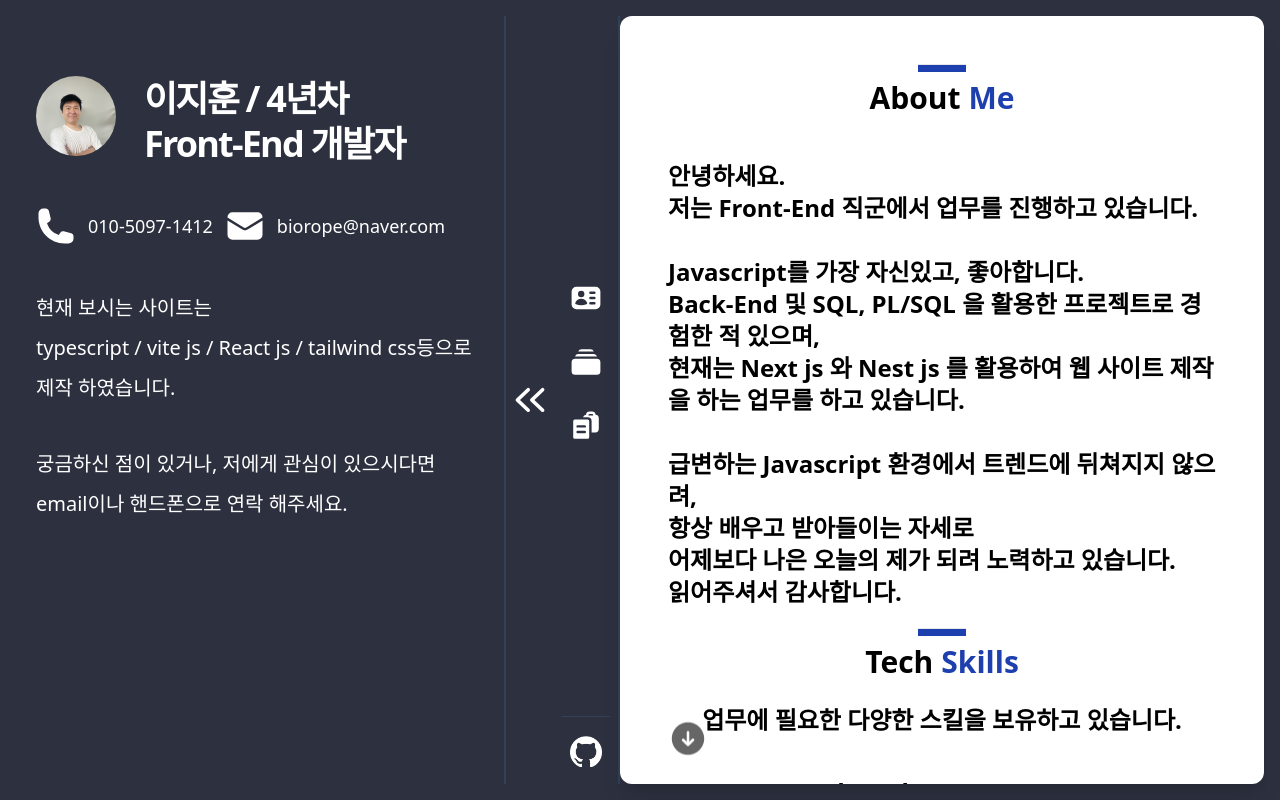
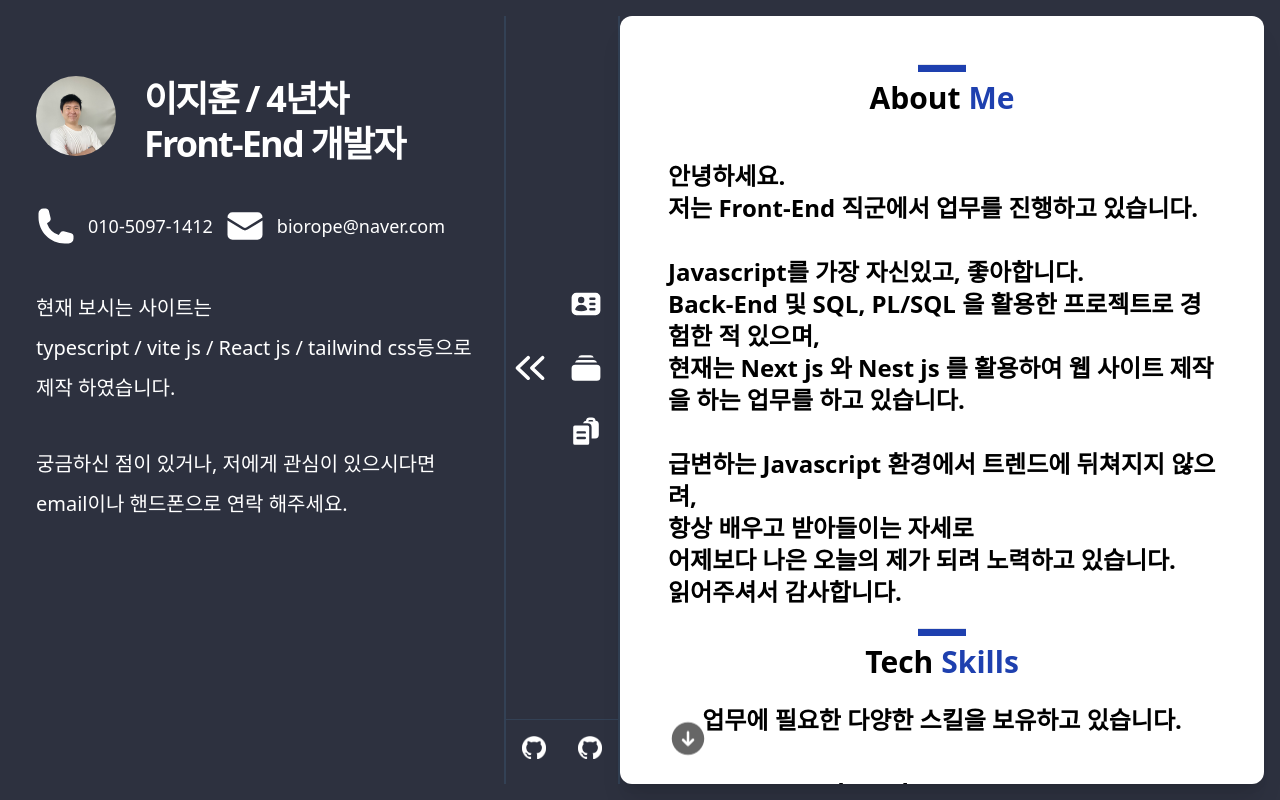
Before and after one commit to J-Huni/portfolio, a React (Vite) app: page / in a window 1280 px wide. Built offline with nearby package versions, Linux system fonts and the light colour scheme; the HTML template or start-up script is replaced by a standard one.

Commit message:
feat: install zustand

```diff
--- a/package.json
+++ b/package.json
@@ -14,7 +14,8 @@
     "framer-motion": "^10.16.4",
     "react": "^18.2.0",
     "react-dom": "^18.2.0",
-    "react-pageflip": "^2.0.3"
+    "react-pageflip": "^2.0.3",
+    "zustand": "^4.4.4"
   },
   "devDependencies": {
     "@commitlint/cli": "^17.7.1",
--- a/src/components/@base/MenuItem.tsx
+++ b/src/components/@base/MenuItem.tsx
@@ -1,8 +1,9 @@
 import React, { useCallback, useRef } from 'react'
+import { Menus } from '../../types/common'
 
 interface Props {
   icon: React.ReactNode
-  tooltip: string
+  tooltip: Menus | 'GITHUB' | 'LINKED IN'
   handleClick?: () => void
 }
 
@@ -26,7 +27,7 @@ const MenuItem = ({ icon, tooltip, handleClick }: Props) => {
   return (
     <div className='flex justify-center items-center m-2 relative'>
       <div
-        className='absolute left-12 bg-white p-2 rounded-md shadow-lg'
+        className='absolute left-12 bg-white p-2 rounded-md shadow-lg z-10'
         style={{ visibility: 'hidden', opacity: 0, transition: '.2s ease-out' }}
         ref={tooltipRef}
       >
--- a/src/layout/Menu.tsx
+++ b/src/layout/Menu.tsx
@@ -6,29 +6,55 @@ import {
   IdentificationIcon,
   ChevronDoubleLeftIcon,
 } from '@heroicons/react/20/solid'
+import { Menus } from '../types/common'
+import useStore from '../store/store'
 
 const Menu = () => {
+  const changeMenu = useStore((state) => state.setNow)
   const openGitHub = useCallback(() => {
     window.open('https://github.com/J-Huni')
   }, [])
 
+  const handleMenus = useCallback(
+    (menu: Menus) => {
+      changeMenu(menu)
+    },
+    [changeMenu]
+  )
+
   return (
-    <div className='flex flex-row justify-center items-center border-x-2 border-l-slate-700 border-r-slate-700'>
-      <ChevronDoubleLeftIcon className='text-white w-12 h-12' />
-      <div className='flex flex-col h-full justify-between'>
+    <div className='flex flex-col border-x-2 border-l-slate-700 border-r-slate-700'>
+      <div className='flex h-full items-center'>
+        <ChevronDoubleLeftIcon className='text-white w-12 h-12' />
         <div className='h-full flex flex-col justify-center'>
-          <MenuItem icon={<IdentificationIcon />} tooltip='PROFILE' />
-          <MenuItem icon={<RectangleStackIcon />} tooltip='PORTFOLIO' />
-          <MenuItem icon={<ClipboardDocumentListIcon />} tooltip='CONTACT' />
-        </div>
-        <div>
-          <hr className='h-1 border-slate-700 m-2' />
           <MenuItem
-            icon={<img src='/assets/imgs/github-mark-white.png' />}
-            tooltip='GITHUB'
-            handleClick={openGitHub}
+            icon={<IdentificationIcon />}
+            tooltip='PROFILE'
+            handleClick={() => handleMenus('PROFILE')}
+          />
+          <MenuItem
+            icon={<RectangleStackIcon />}
+            tooltip='PORTFOLIO'
+            handleClick={() => handleMenus('PORTFOLIO')}
+          />
+          <MenuItem
+            icon={<ClipboardDocumentListIcon />}
+            tooltip='CONTACT'
+            handleClick={() => handleMenus('CONTACT')}
           />
         </div>
+      </div>
+      <div className='grid grid-cols-2 border-t-[1px] border-slate-700'>
+        <MenuItem
+          icon={<img src='/assets/imgs/github-mark-white.png' />}
+          tooltip='LINKED IN'
+          handleClick={openGitHub}
+        />
+        <MenuItem
+          icon={<img src='/assets/imgs/github-mark-white.png' />}
+          tooltip='GITHUB'
+          handleClick={openGitHub}
+        />
       </div>
     </div>
   )
--- /dev/null
+++ b/src/store/slice/page.ts
@@ -0,0 +1,12 @@
+import { Menus } from '../../types/common'
+import { Slice } from '../store'
+
+export interface PageSlice {
+  now: Menus
+  setNow: (now: Menus) => void
+}
+
+export const createPageSlice: Slice<PageSlice> = (set) => ({
+  now: 'PROFILE',
+  setNow: (now) => set({ now }),
+})
--- /dev/null
+++ b/src/store/store.ts
@@ -0,0 +1,22 @@
+import { create, StateCreator } from 'zustand'
+import { persist, devtools, createJSONStorage } from 'zustand/middleware'
+import { PageSlice, createPageSlice } from './slice/page'
+
+export type StoreState = PageSlice
+export type Slice<T> = StateCreator<StoreState, [], [], T>
+
+const middleWare = (store: Slice<StoreState>) =>
+  devtools(
+    persist(store, {
+      name: 'zustand Props',
+      storage: createJSONStorage(() => sessionStorage),
+    })
+  )
+
+const useStore = create<StoreState>()(
+  middleWare((...a) => ({
+    ...createPageSlice(...a),
+  }))
+)
+
+export default useStore
--- /dev/null
+++ b/src/types/common.ts
@@ -0,0 +1 @@
+export type Menus = 'PROFILE' | 'PORTFOLIO' | 'CONTACT'
```
Also changed, not shown: 1 other file (tests, documents, lock files or other folders).
